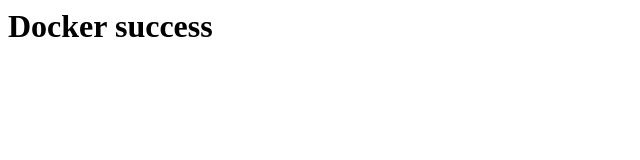
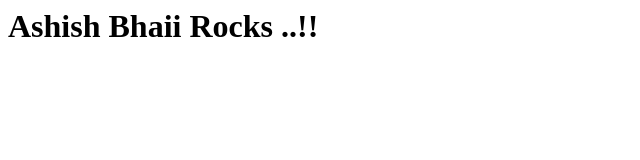
Before and after one commit to aj-233404/docker, a plain HTML site: page index.html in a window 1280 px wide. Shown: the whole page, without its empty margins (0-640 px from the left). Drawn offline with Linux system fonts and the light colour scheme.

Commit message:
3rd commit

```diff
--- a/index.html
+++ b/index.html
@@ -1 +1 @@
-<h1> Docker success</h1>
+<h1> Ashish Bhaii Rocks ..!!</h1>
```
